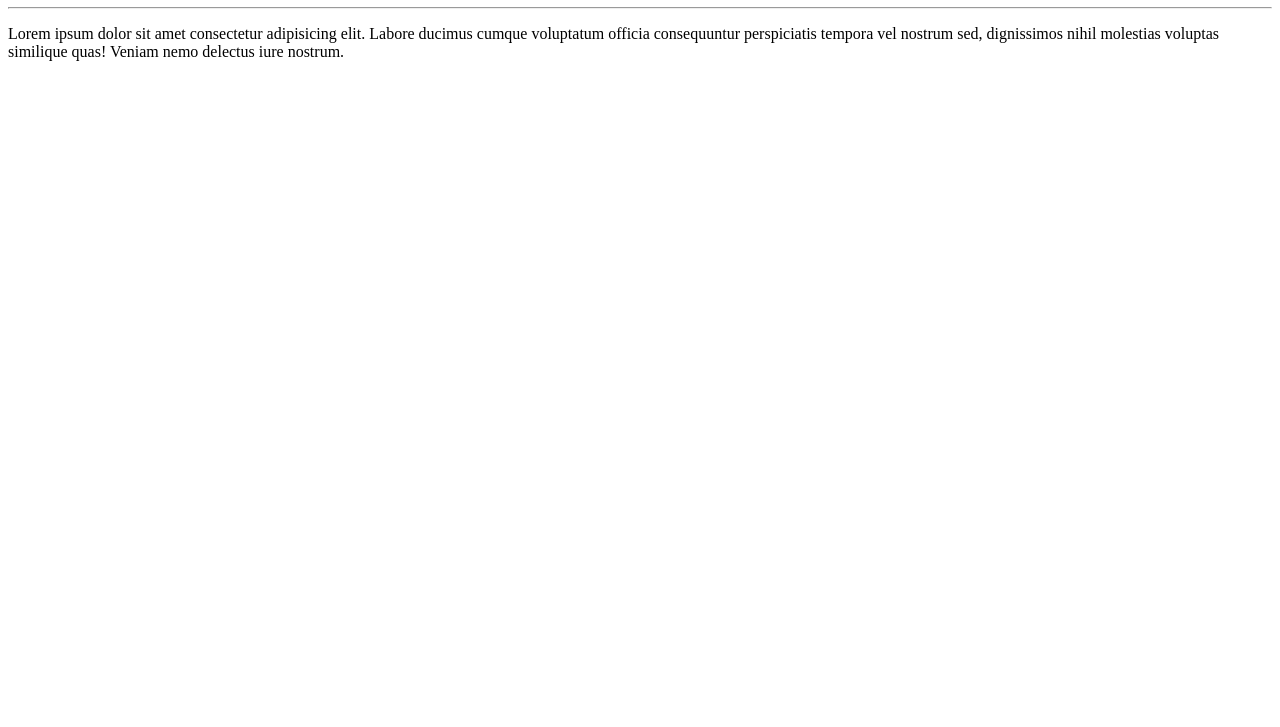
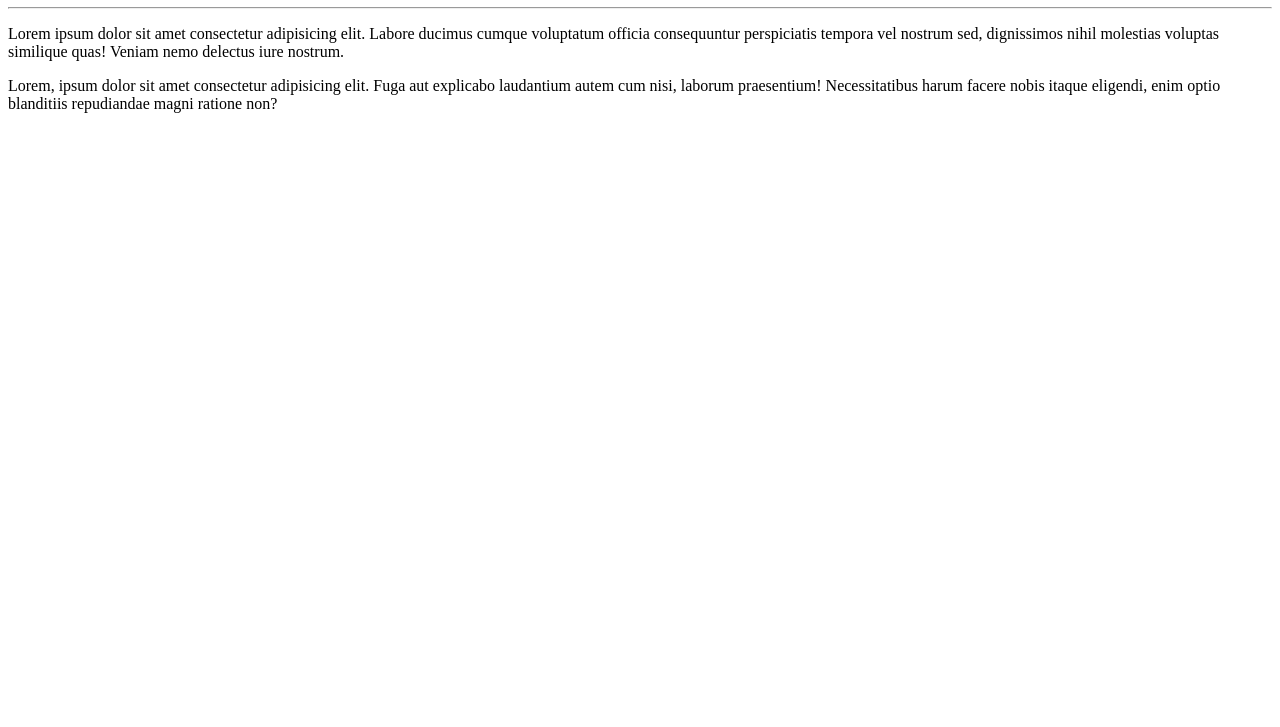
Before and after one commit to ProfessorAlpaca/Ola-Mundo, a plain HTML site: page site-exemplo/index.html in a window 1280 px wide. Shown: the part 73-800 px from the top of the page. Drawn offline with Linux system fonts and the light colour scheme.

Commit message:
Novo paragrafo

```diff
--- a/site-exemplo/index.html
+++ b/site-exemplo/index.html
@@ -10,5 +10,6 @@
     <h1>Hello world!</h1>
     <hr>
     <p>Lorem ipsum dolor sit amet consectetur adipisicing elit. Labore ducimus cumque voluptatum officia consequuntur perspiciatis tempora vel nostrum sed, dignissimos nihil molestias voluptas similique quas! Veniam nemo delectus iure nostrum.</p>
+    <p>Lorem, ipsum dolor sit amet consectetur adipisicing elit. Fuga aut explicabo laudantium autem cum nisi, laborum praesentium! Necessitatibus harum facere nobis itaque eligendi, enim optio blanditiis repudiandae magni ratione non?</p>
 </body>
 </html>
```
